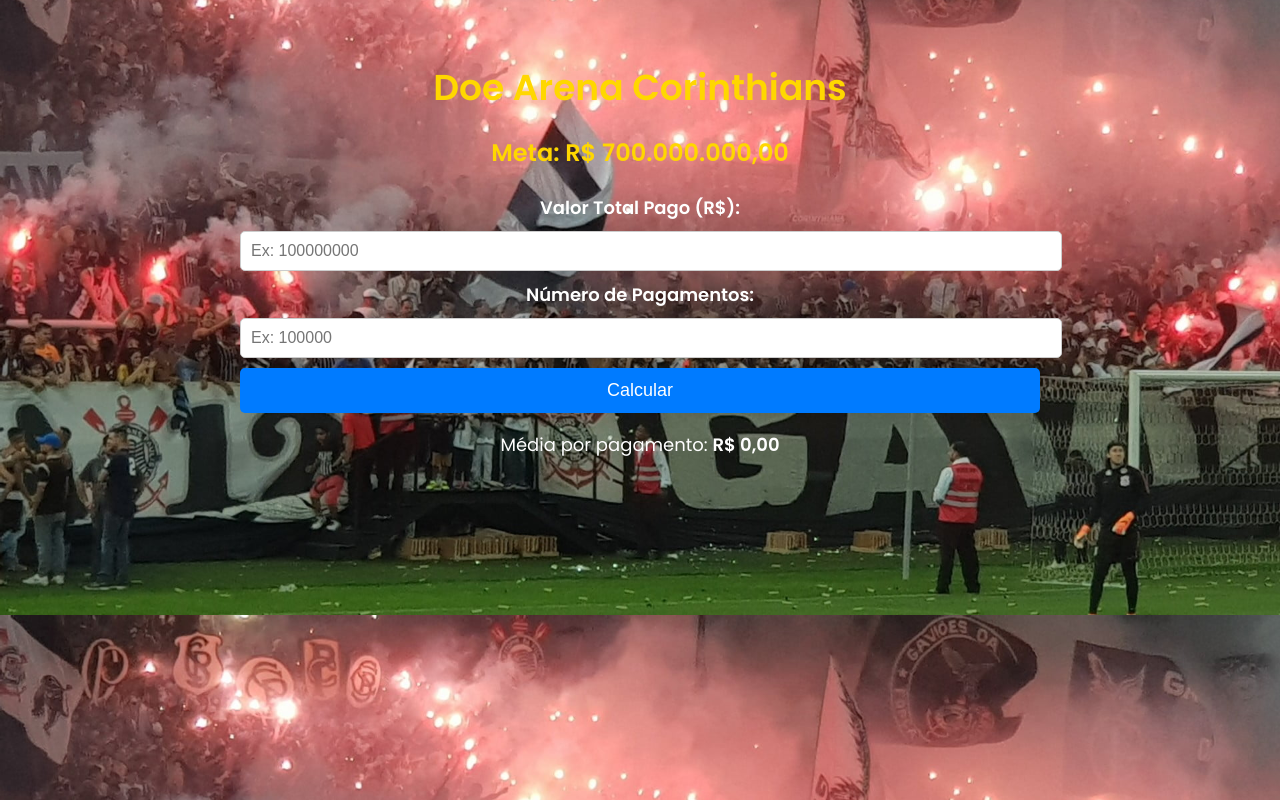
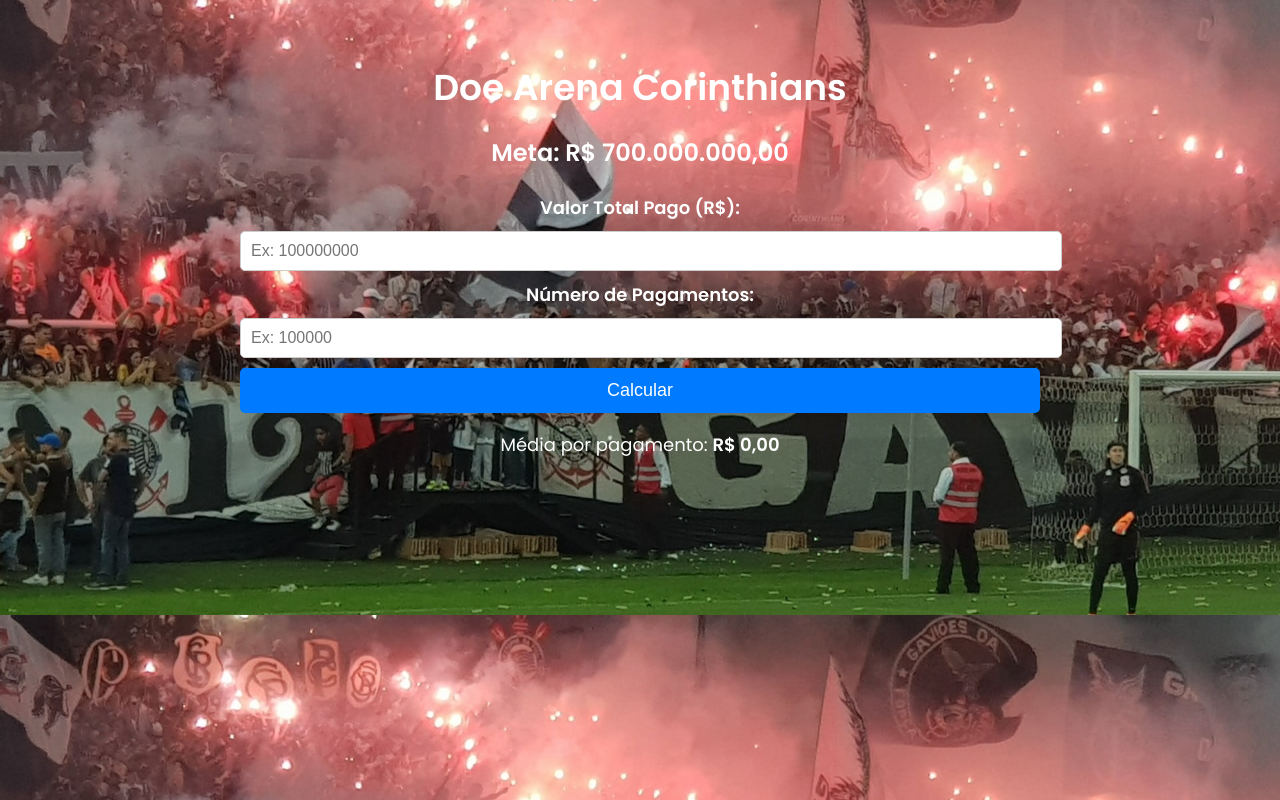
Before and after one commit to EdmilsonSCCP/DoeArena, a plain HTML site: page index.html in a window 1280 px wide. Drawn offline with Linux system fonts and the light colour scheme.

Commit message:
Update styles.css

```diff
--- a/styles.css
+++ b/styles.css
@@ -23,7 +23,7 @@ body {
 h2 {
     font-size: 36px;
     margin-bottom: 20px;
-    color: #FFD700; /* Dourado para dar destaque */
+    color: #ffffff; /* Dourado para dar destaque */
 }
 
 label {
@@ -65,10 +65,10 @@ p {
     font-size: 24px;
     font-weight: bold;
     margin-top: 20px;
-    color: #FFD700; /* Dourado */
+    color: #ffffff; /* Dourado */
 }
 
 #percentualPago {
     font-size: 22px;
-    color: #2000f0; /* Verde para exibir a porcentagem */
+    color: #ffffff; /* Verde para exibir a porcentagem */
 }
```
